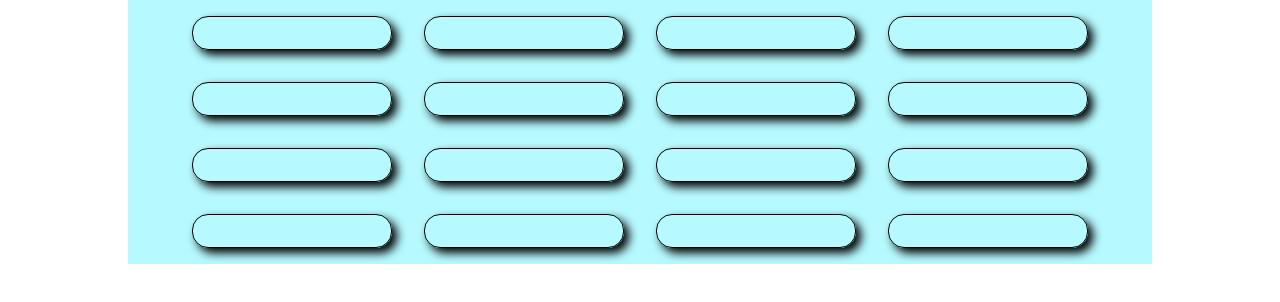
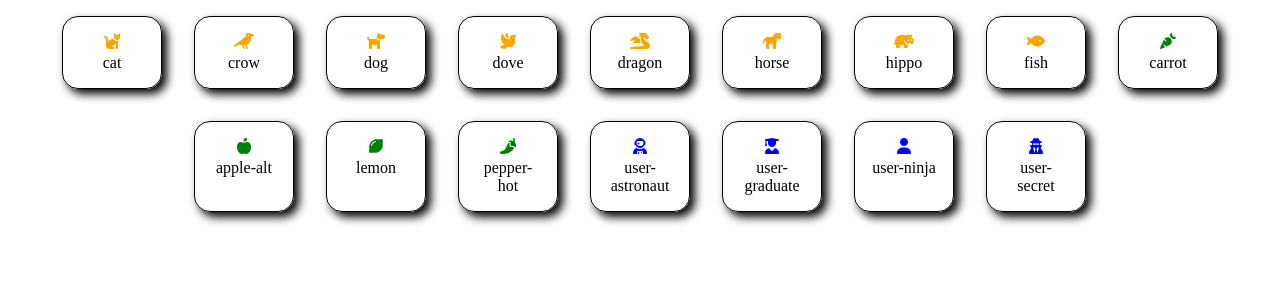
Before and after one commit to LeonardSuli/js-es6-icons, a plain HTML site: page index.html in a window 1280 px wide. Drawn offline with Linux system fonts and the light colour scheme.

Commit message:
add icon's color

```diff
--- a/assets/css/style.css
+++ b/assets/css/style.css
@@ -5,16 +5,14 @@
 }
 
 .container{
-    width: 80%;
     margin: auto;
     display: flex;
     justify-content: center;
     flex-wrap: wrap;
-    background-color: rgb(182, 249, 254);
 }
 
 .box{
-    width: 200px;
+    width: 100px;
     margin: auto;
     text-align: center;
     border: 1px solid black;
@@ -22,4 +20,19 @@
     margin: 1rem;
     box-shadow: 5px 5px 10px;
     padding: 1rem;
+    display: flex;
+    flex-direction: column;
+    gap: 5px;
 }
+
+.orange{
+    color: orange;
+}
+
+.green{
+    color: green;
+}
+
+.blue{
+    color: blue;
+}
--- a/assets/js/script.js
+++ b/assets/js/script.js
@@ -146,10 +146,22 @@ icons.forEach((icon) =>{
 
     // Creato elementi
     const div = document.createElement('div');
+    const iconEl = document.createElement('i');
+    const iconName = document.createElement('span');
 
     // Aggiunto una classe al div
     div.classList.add('box');
 
+    // Aggiunto classi alle icone
+    iconEl.classList.add(icon.family, icon.prefix + icon.name, 'fa-' + icon.type);
+
+    // Aggiunto il nome dell'icona al div
+    iconName.textContent = icon.name;
+
+    iconEl.style.color = icon.color
+
     container.append(div);
+    div.append(iconEl, iconName)
 
+    console.log(icon);
 })
```
